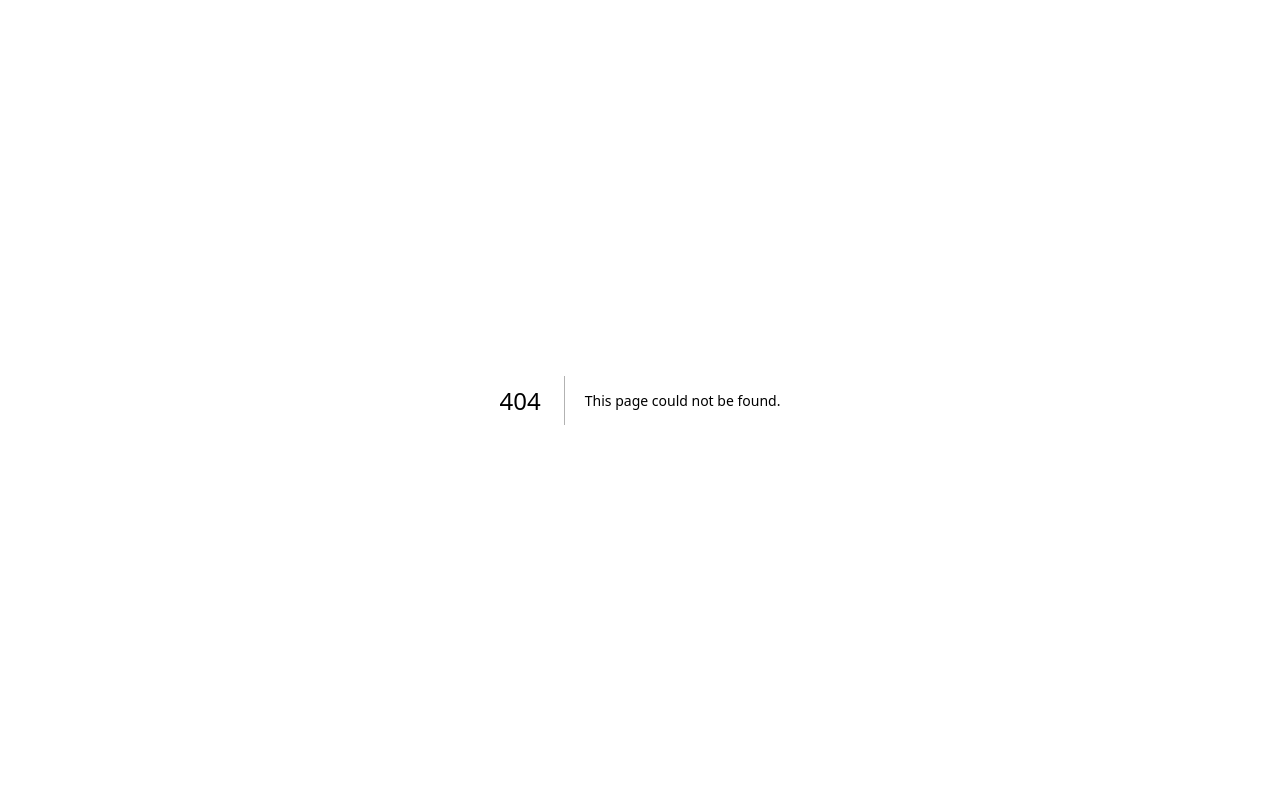
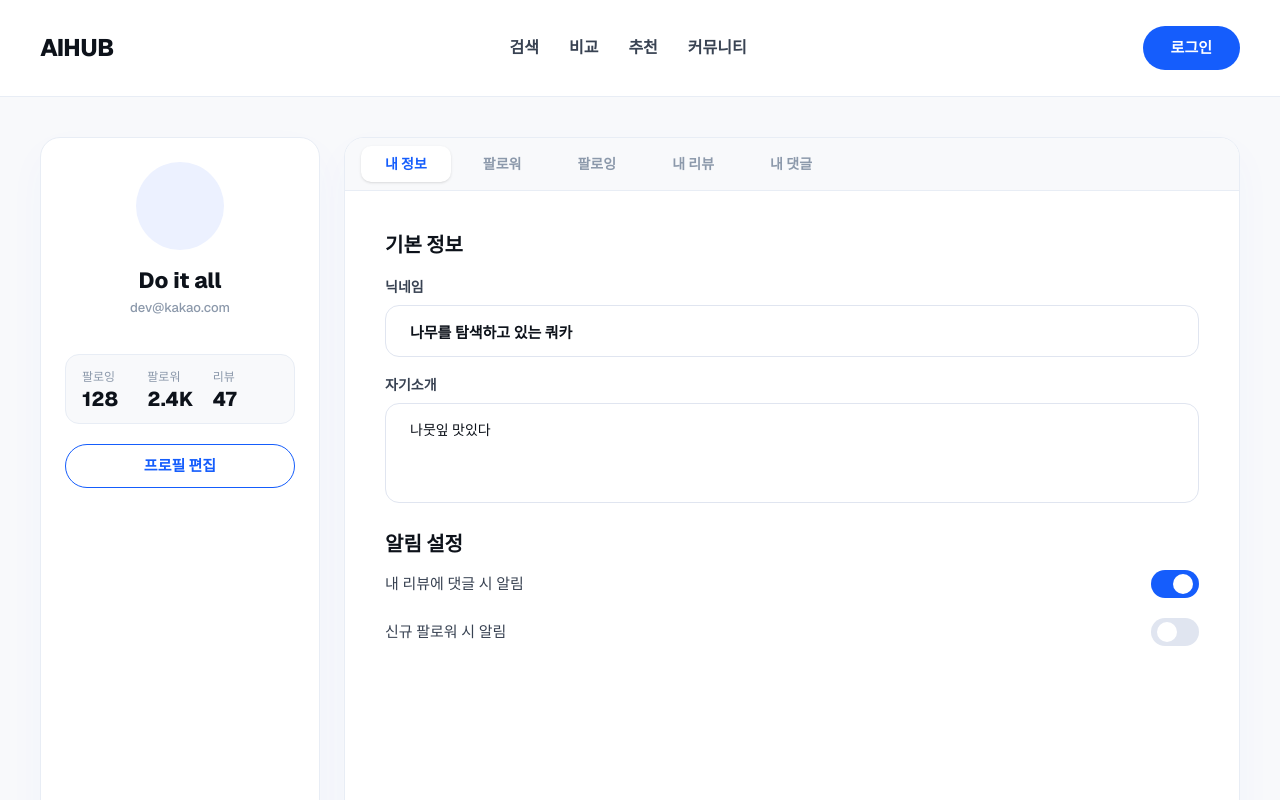
Before and after one commit to JeongHyck06/aihub-frontend, a Next.js app: page /profile in a window 1280 px wide. Before the commit this address had no page. Shown: the top 800 px of the page. Built offline with nearby package versions, Linux system fonts and the light colour scheme.

Commit message:
feat/#1: 프로필 UI 구현

```diff
--- /dev/null
+++ b/src/app/profile/page.tsx
@@ -0,0 +1,15 @@
+import { ProfilePageSection } from "@/components/sections/profile-page-section";
+import { SiteFooter } from "@/components/sections/site-footer";
+import { SiteHeader } from "@/components/sections/site-header";
+
+export default function ProfilePage() {
+  return (
+    <div className="min-h-screen bg-[#f8f9fb]">
+      <SiteHeader />
+      <main>
+        <ProfilePageSection />
+      </main>
+      <SiteFooter />
+    </div>
+  );
+}
--- /dev/null
+++ b/src/components/common/profile-sidebar.tsx
@@ -0,0 +1,47 @@
+import { Button } from "@/components/ui/button";
+import { Card } from "@/components/ui/card";
+import type { ProfileUser } from "@/types/profile";
+
+export type ProfileSidebarProps = {
+  user: ProfileUser;
+};
+
+export function ProfileSidebar({ user }: ProfileSidebarProps) {
+  return (
+    <Card className="rounded-3xl p-6 text-center lg:min-h-[860px] lg:w-[280px] lg:shrink-0">
+      <div
+        aria-label={`${user.name} 프로필 이미지`}
+        className="mx-auto h-[88px] w-[88px] rounded-full bg-[#ecf1ff]"
+        role="img"
+      />
+      <h1 className="mt-4 text-[22px] font-extrabold leading-7 text-[#0d121a]">
+        {user.name}
+      </h1>
+      <p className="mt-1 text-[13px] font-medium leading-5 text-[#8c99ab]">
+        {user.email}
+      </p>
+
+      <dl className="mt-9 grid grid-cols-3 rounded-[14px] border border-[#e8edf5] bg-[#f8f9fb] px-4 py-2.5 text-left">
+        {user.stats.map((stat) => (
+          <div key={stat.label}>
+            <dt className="mt-1 text-xs font-medium leading-4 text-[#8c99ab]">
+              {stat.label}
+            </dt>
+            <dd className="text-xl font-extrabold leading-7 text-[#0d121a]">
+              {stat.value}
+            </dd>
+          </div>
+        ))}
+      </dl>
+
+      <Button
+        aria-label="프로필 편집"
+        className="mt-5 h-11 w-full rounded-[14px] border border-blue-600 bg-white"
+        href="#profile-form"
+        variant="secondary"
+      >
+        프로필 편집
+      </Button>
+    </Card>
+  );
+}
--- a/src/components/common/search-result-card.tsx
+++ b/src/components/common/search-result-card.tsx
@@ -1,12 +1,14 @@
-import Link from "next/link";
-import { Card } from "@/components/ui/card";
-import type { SearchResultService } from "@/types/search";
+import Link from 'next/link';
+import { Card } from '@/components/ui/card';
+import type { SearchResultService } from '@/types/search';
 
 export type SearchResultCardProps = {
     service: SearchResultService;
 };
 
-export function SearchResultCard({ service }: SearchResultCardProps) {
+export function SearchResultCard({
+    service,
+}: SearchResultCardProps) {
     return (
         <Card className="min-h-60 p-6 transition-transform hover:-translate-y-1">
             <div className="flex items-start justify-between gap-4">
@@ -27,8 +29,14 @@ export function SearchResultCard({ service }: SearchResultCardProps) {
             </div>
 
             <p className="mt-3 text-[13px] font-bold leading-5 text-[#f2991a]">
-        ★ {service.rating.toFixed(1)}{" "}
-        <span className="ml-2">사용자 리뷰 {service.reviewCount.toLocaleString("ko-KR")}+</span>
+                ★ {service.rating.toFixed(1)}{' '}
+                <span className="ml-2">
+                    사용자 리뷰{' '}
+                    {service.reviewCount.toLocaleString(
+                        'ko-KR',
+                    )}
+                    +
+                </span>
             </p>
             <p className="mt-3 text-[13px] font-medium leading-5 text-[#616e80]">
                 {service.description}
@@ -39,7 +47,7 @@ export function SearchResultCard({ service }: SearchResultCardProps) {
                 className="mt-8 inline-flex h-10 items-center justify-center rounded-[10px] bg-[#ecf1ff] px-5 text-[13px] font-extrabold text-blue-600 transition-colors hover:bg-blue-100 focus-visible:outline-none focus-visible:ring-2 focus-visible:ring-blue-600 focus-visible:ring-offset-2"
                 href={service.href}
             >
-        상세 보기 →
+                상세 보기
             </Link>
         </Card>
     );
--- /dev/null
+++ b/src/components/sections/profile-page-section.tsx
@@ -0,0 +1,16 @@
+import { ProfileSidebar } from "@/components/common/profile-sidebar";
+import { ProfileSettingsSection } from "@/components/sections/profile-settings-section";
+import { PROFILE_USER } from "@/constants/profile";
+
+export function ProfilePageSection() {
+  return (
+    <section className="bg-[#f8f9fb] py-10">
+      <div className="mx-auto flex w-full max-w-[1200px] flex-col gap-6 px-5 lg:flex-row lg:items-start lg:px-0">
+        <ProfileSidebar user={PROFILE_USER} />
+        <div className="min-w-0 flex-1">
+          <ProfileSettingsSection user={PROFILE_USER} />
+        </div>
+      </div>
+    </section>
+  );
+}
--- /dev/null
+++ b/src/components/sections/profile-settings-section.tsx
@@ -0,0 +1,97 @@
+import { Card } from "@/components/ui/card";
+import { Toggle } from "@/components/ui/toggle";
+import { PROFILE_TABS } from "@/constants/profile";
+import type { ProfileUser } from "@/types/profile";
+
+export type ProfileSettingsSectionProps = {
+  user: ProfileUser;
+};
+
+export function ProfileSettingsSection({ user }: ProfileSettingsSectionProps) {
+  return (
+    <Card className="overflow-hidden rounded-3xl lg:min-h-[860px]">
+      <div
+        aria-label="프로필 메뉴"
+        className="flex min-h-[52px] gap-2 overflow-x-auto border-b border-[#e8edf5] bg-[#f8f9fb] px-4 py-2"
+        role="tablist"
+      >
+        {PROFILE_TABS.map((tab) => (
+          <button
+            aria-selected={tab.value === "profile"}
+            className={
+              tab.value === "profile"
+                ? "h-9 shrink-0 rounded-[10px] bg-white px-6 text-sm font-bold text-blue-600 shadow-sm"
+                : "h-9 shrink-0 rounded-[10px] px-6 text-sm font-semibold text-[#8c99ab] transition-colors hover:text-[#384252]"
+            }
+            key={tab.value}
+            role="tab"
+            type="button"
+          >
+            {tab.label}
+          </button>
+        ))}
+      </div>
+
+      <form className="p-6 sm:p-10" id="profile-form">
+        <h2 className="text-xl font-extrabold leading-7 text-[#0d121a]">기본 정보</h2>
+
+        <div className="mt-4">
+          <label
+            className="text-sm font-bold leading-5 text-[#384252]"
+            htmlFor="display-name"
+          >
+            닉네임
+          </label>
+          <input
+            className="mt-1.5 h-[52px] w-full rounded-[14px] border border-[#e0e5f0] bg-white px-6 text-[15px] font-semibold text-[#0d121a] focus:outline-none focus:ring-2 focus:ring-blue-600"
+            defaultValue={user.displayName}
+            id="display-name"
+            name="displayName"
+            type="text"
+          />
+        </div>
+
+        <div className="mt-4">
+          <label className="text-sm font-bold leading-5 text-[#384252]" htmlFor="bio">
+            자기소개
+          </label>
+          <textarea
+            className="mt-1.5 min-h-[100px] w-full resize-none rounded-[14px] border border-[#e0e5f0] bg-white px-6 py-4 text-sm font-medium text-[#0d121a] placeholder:text-[#8c99ab] focus:outline-none focus:ring-2 focus:ring-blue-600"
+            defaultValue={user.bio}
+            id="bio"
+            name="bio"
+          />
+        </div>
+
+        <h2 className="mt-5 text-xl font-extrabold leading-7 text-[#0d121a]">
+          알림 설정
+        </h2>
+
+        <div className="mt-3 space-y-5">
+          {user.notifications.map((notification) => (
+            <div
+              className="flex items-center justify-between gap-4"
+              key={notification.label}
+            >
+              <span className="text-[15px] font-medium leading-5 text-[#384252]">
+                {notification.label}
+              </span>
+              <Toggle
+                aria-label={`${notification.label} ${notification.enabled ? "끄기" : "켜기"}`}
+                pressed={notification.enabled}
+              />
+            </div>
+          ))}
+        </div>
+
+        {/* TODO: 사용자 프로필 저장 API가 준비되면 form action을 연결합니다. */}
+        <button
+          className="mt-[292px] h-[52px] w-full rounded-[14px] bg-blue-600 text-[15px] font-extrabold text-white transition-colors hover:bg-blue-700 focus-visible:outline-none focus-visible:ring-2 focus-visible:ring-blue-600 focus-visible:ring-offset-2 max-lg:mt-12"
+          type="submit"
+        >
+          변경사항 저장
+        </button>
+      </form>
+    </Card>
+  );
+}
--- /dev/null
+++ b/src/components/ui/toggle.tsx
@@ -0,0 +1,29 @@
+import type { ButtonHTMLAttributes } from "react";
+import { cn } from "@/lib/utils";
+
+export type ToggleProps = ButtonHTMLAttributes<HTMLButtonElement> & {
+  pressed: boolean;
+};
+
+export function Toggle({ pressed, className, ...props }: ToggleProps) {
+  return (
+    <button
+      aria-pressed={pressed}
+      className={cn(
+        "relative h-7 w-12 rounded-full transition-colors focus-visible:outline-none focus-visible:ring-2 focus-visible:ring-blue-600 focus-visible:ring-offset-2",
+        pressed ? "bg-blue-600" : "bg-[#e0e5f0]",
+        className,
+      )}
+      type="button"
+      {...props}
+    >
+      <span
+        aria-hidden="true"
+        className={cn(
+          "absolute top-1 h-5 w-5 rounded-full bg-white transition-transform",
+          pressed ? "left-[22px]" : "left-1.5",
+        )}
+      />
+    </button>
+  );
+}
--- /dev/null
+++ b/src/constants/profile.ts
@@ -0,0 +1,25 @@
+import type { ProfileTab, ProfileUser } from "@/types/profile";
+
+export const PROFILE_USER: ProfileUser = {
+  name: "Do it all",
+  email: "dev@kakao.com",
+  displayName: "나무를 탐색하고 있는 쿼카",
+  bio: "나뭇잎 맛있다",
+  stats: [
+    { label: "팔로잉", value: "128" },
+    { label: "팔로워", value: "2.4K" },
+    { label: "리뷰", value: "47" },
+  ],
+  notifications: [
+    { label: "내 리뷰에 댓글 시 알림", enabled: true },
+    { label: "신규 팔로워 시 알림", enabled: false },
+  ],
+};
+
+export const PROFILE_TABS: ProfileTab[] = [
+  { label: "내 정보", value: "profile" },
+  { label: "팔로워", value: "followers" },
+  { label: "팔로잉", value: "following" },
+  { label: "내 리뷰", value: "reviews" },
+  { label: "내 댓글", value: "comments" },
+];
--- /dev/null
+++ b/src/types/profile.ts
@@ -0,0 +1,23 @@
+export type ProfileStat = {
+  label: string;
+  value: string;
+};
+
+export type ProfileTab = {
+  label: string;
+  value: string;
+};
+
+export type NotificationSetting = {
+  label: string;
+  enabled: boolean;
+};
+
+export type ProfileUser = {
+  name: string;
+  email: string;
+  displayName: string;
+  bio: string;
+  stats: ProfileStat[];
+  notifications: NotificationSetting[];
+};
```
Lines whose indentation alone changed are shown as unchanged.
